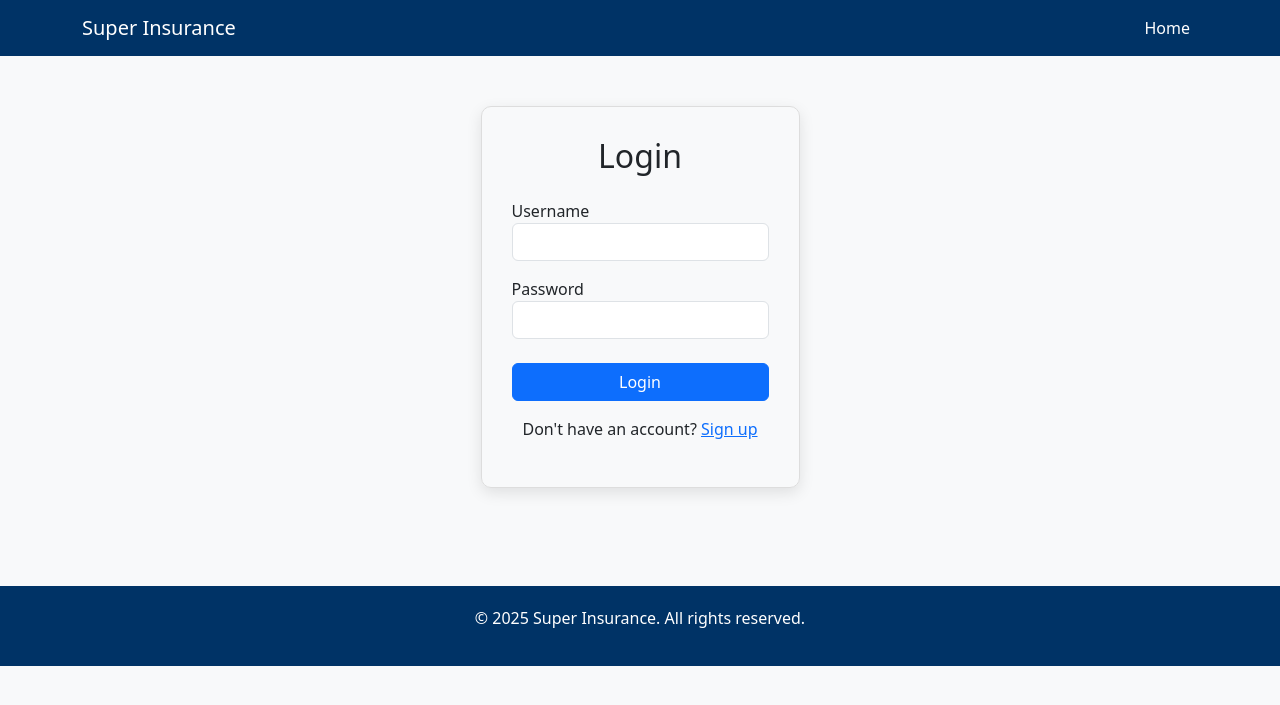
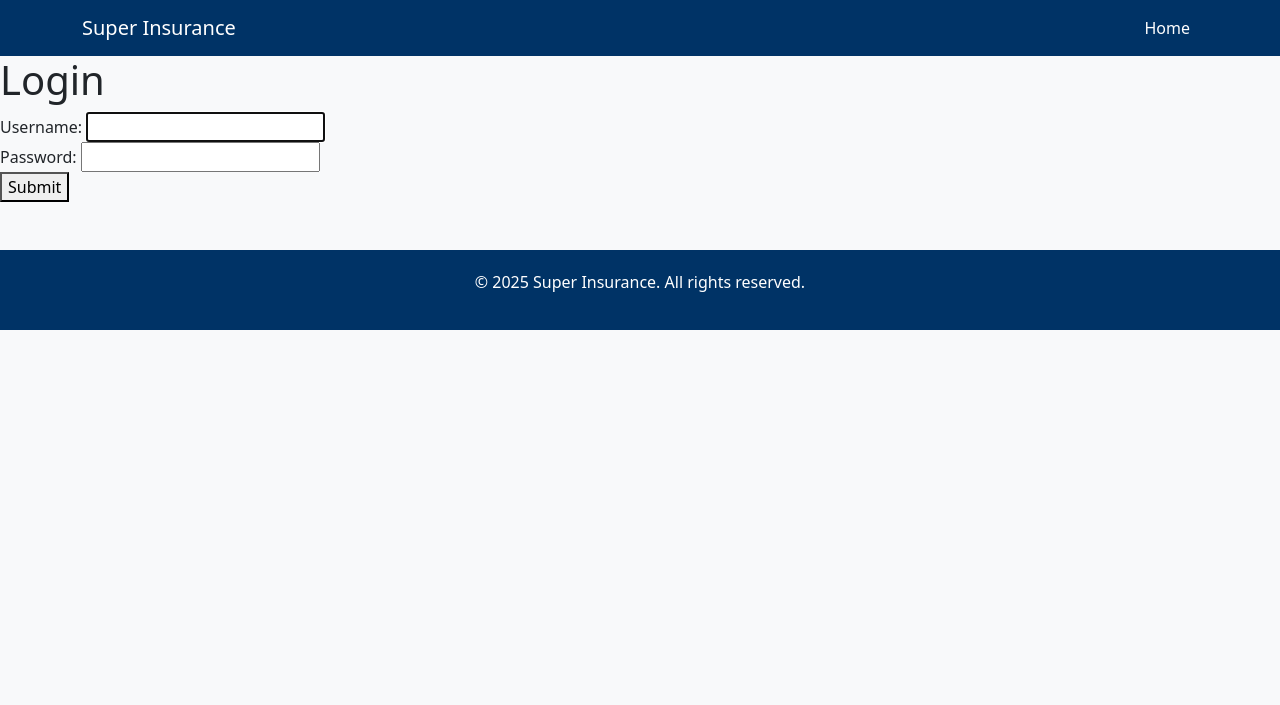
Before and after one commit to nicoackerman/super_insurance, a Django app: page /users/login/ in a window 1280 px wide. Shown: the top 705 px of the page. Run offline with Django 5.2, Linux system fonts and the light colour scheme.

Commit message:
added the login and sign up feature and they are working

```diff
--- a/users/templates/users/login.html
+++ b/users/templates/users/login.html
@@ -1,53 +1,26 @@
 {% extends 'index.html' %}
 
-{% block title %}Login - Super Insurance{% endblock %}
+{% block title %}Log In - Super Insurance{% endblock %}
 
 {% block style %}
-<style>
-    .login-container {
-        max-width: 500px;
-        margin: 50px auto;
-        padding: 30px;
-        border: 1px solid #ddd;
-        border-radius: 10px;
-        box-shadow: 0 5px 15px rgba(0,0,0,0.1);
-        animation: fadeIn 1s ease-in-out;
-    }
-
-    @keyframes fadeIn {
-        from { opacity: 0; transform: translateY(-20px); }
-        to { opacity: 1; transform: translateY(0); }
-    }
-
-    .form-control:focus {
-        box-shadow: none;
-        border-color: #007bff;
-    }
-</style>
 {% endblock %}
 
 {% block content %}
-<div class="login-container">
-    <h2 class="text-center mb-4">Login</h2>
-    {% if error_message %}
-        <div class="alert alert-danger" role="alert">
-            {{ error_message }}
+    <h1>Login</h1>
+    <form class="form-with-validation" method="post" action="{% url 'users:login' %}">
+        {% csrf_token %}
+        {{ form.non_field_errors }}
+         <div>
+          {{ form.username.label_tag }}
+          {{ form.username }}
+          {{ form.username.errors }}
         </div>
-    {% endif %}
-    <form method="post" action="{% url 'login' %}">
-        {% csrf_token %}
-        <div class="form-group mb-3">
-            <label for="username">Username</label>
-            <input type="text" class="form-control" id="username" name="username" required>
+
+        <div>
+          {{ form.password.label_tag }}
+          {{ form.password }}
+          {{ form.password.errors }}
         </div>
-        <div class="form-group mb-4">
-            <label for="password">Password</label>
-            <input type="password" class="form-control" id="password" name="password" required>
-        </div>
-        <button type="submit" class="btn btn-primary w-100">Login</button>
+        <button>Submit</button>
     </form>
-    <p class="text-center mt-3">
-        Don't have an account? <a href="{% url 'signup' %}">Sign up</a>
-    </p>
-</div>
 {% endblock %}
--- a/users/urls.py
+++ b/users/urls.py
@@ -4,6 +4,6 @@ from . import views
 app_name = "users"
 
 urlpatterns = [
-    path('login/', views.login, name="login"),
-    path('signup/', views.signup, name="signup"),
+    path('login/', views.login_view, name="login"),
+    path('signup/', views.signup_view, name="signup"),
 ]
--- a/users/views.py
+++ b/users/views.py
@@ -1,15 +1,28 @@
 from django.shortcuts import render, redirect
-from django.contrib.auth.forms import UserCreationForm
+from django.contrib.auth.forms import UserCreationForm, AuthenticationForm
+from django.contrib.auth import login
 
-def login(request):
-    return render(request, 'users/login.html')
+def login_view(request):
+    if request.method == "POST":
+        form = AuthenticationForm(data=request.POST)
+        if form.is_valid():
+            login(request, form.get_user())
+            return redirect("client:home")
+        else:
+            print(form.errors)
+    else:
+        form = AuthenticationForm()
 
-def signup(request):
+    return render(request, 'users/login.html', {"form": form})
+
+def signup_view(request):
     if request.method == "POST":
         form = UserCreationForm(request.POST)
         if form.is_valid():
-            form.save()
+            login(request, form.save())
             return redirect("client:home")
+        else:
+            print(form.errors)
     else:
         form = UserCreationForm()
 
```
Also changed, not shown: client/templates/client/home.html (+50 -0 lines), users/templates/users/signup.html (+12 -3 lines), db.sqlite3.
